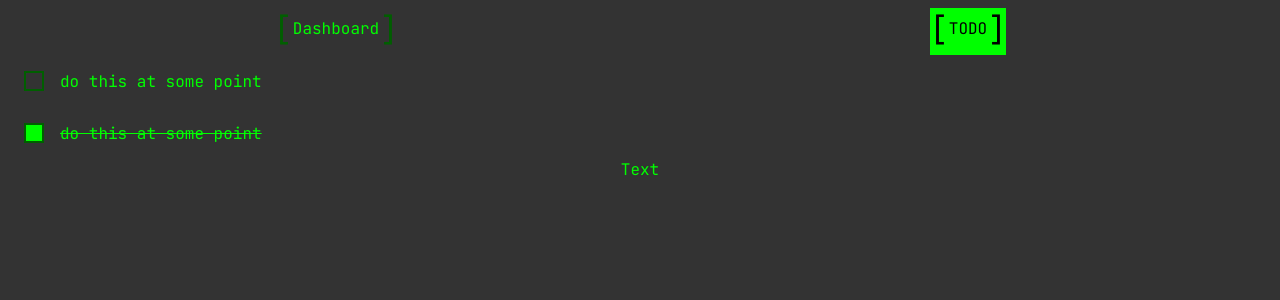
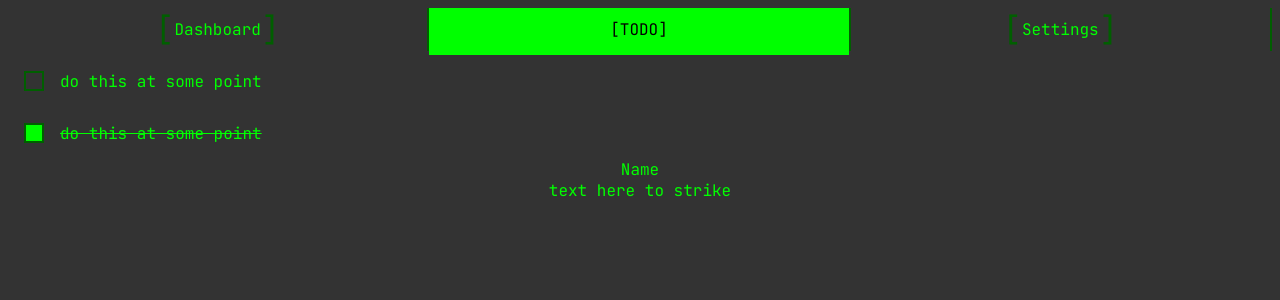
Before and after one commit to AlexFradle/utility-app, a React (Vite) app: page / in a window 1280 px wide. Both pictures are taken after a click on the element "TODO". Shown: the top 300 px of the page. Built offline with nearby package versions, Linux system fonts and the light colour scheme.

Commit message:
nav bar converted to ebuttons, started strikethrough

```diff
--- a/src/App.tsx
+++ b/src/App.tsx
@@ -4,12 +4,14 @@ import NavBar from "./widgets/NavBar";
 import HomeScreen from "./screens/HomeScreen";
 import "./App.css";
 import TodoScreen from "./screens/TodoScreen";
+import SettingsScreen from "./screens/SettingsScreen";
 
 function App() {
     const [selected, setSelected] = useState(0);
     const screens: [string, JSX.Element][] = [
         ["Dashboard", <HomeScreen />],
-        ["TODO", <TodoScreen />]
+        ["TODO", <TodoScreen />],
+        ["Settings", <SettingsScreen />],
     ];
     return (
         <div className="container">
--- /dev/null
+++ b/src/screens/SettingsScreen.tsx
@@ -0,0 +1,9 @@
+const SettingsScreen = () => {
+    return (
+        <div>
+            <div>Settings</div>
+        </div>
+    );
+};
+
+export default SettingsScreen;
--- a/src/screens/TodoScreen.tsx
+++ b/src/screens/TodoScreen.tsx
@@ -2,6 +2,7 @@ import {useState} from "react";
 import TodoItem from "../widgets/TodoItem";
 import ExpandButton from "../widgets/ExpandButton";
 import {AnimationType} from "../types";
+import Strikethrough from "../widgets/Strikethrough";
 
 const TodoScreen = () => {
     const [todoItems, setTodoItems] = useState<[string, boolean][]>([
@@ -28,8 +29,16 @@ const TodoScreen = () => {
             <ExpandButton
                 isExpanded={todoItems[0][1]}
                 expandCallback={ns => {setTodoItems(prev => [[prev[0][0], ns], ...prev.slice(1)])}}
+                id={1020023}
+                type={AnimationType.CenterExpand}
+                buttonContent="Name"
+                isToggle={true}
+                bgFade={false}
+            />
+            <Strikethrough
+                isStrike={todoItems[0][1]}
+                innerContent={"text here to strike"}
                 id={0}
-                type={AnimationType.CenterLeftRight}
             />
         </div>
     );
--- a/src/style.css
+++ b/src/style.css
@@ -7,6 +7,11 @@
     --main-col: #00ff00;
     --accent-col: #005f00;
     --animation-time: 0.2s;
+    --animation-time-sec: 1s;
+}
+
+html {
+    box-sizing: border-box;
 }
 
 body {
--- a/src/types.ts
+++ b/src/types.ts
@@ -5,4 +5,5 @@ export enum AnimationType {
     TopBottom,
     BottomTop,
     CenterLeftRight,
+    CursorPositionExpand,
 };
--- a/src/widgets/ExpandButton.css
+++ b/src/widgets/ExpandButton.css
@@ -5,6 +5,9 @@
 }
 
 .expand-button-inner {
+    color: var(--main-col);
+    transition: all var(--animation-time-sec);
+    cursor: pointer;
 }
 
 .sel-expand-button-outer {
--- a/src/widgets/ExpandButton.tsx
+++ b/src/widgets/ExpandButton.tsx
@@ -1,4 +1,4 @@
-import {useEffect} from "react";
+import {useEffect, ReactNode, HTMLAttributes} from "react";
 import {AnimationType} from "../types";
 import "./ExpandButton.css";
 
@@ -7,12 +7,21 @@ type ExpandButtonProps = {
     expandCallback: (newState: boolean) => void;
     id: number;
     type: AnimationType;
+    buttonContent: ReactNode;
+    isToggle: boolean;
+    bgFade: boolean;
+    containerClass?: string;
+    containerAttributes?: HTMLAttributes<HTMLDivElement>;
 };
 
 const ExpandButton = (props: ExpandButtonProps) => {
     useEffect(() => {
         shrink();
     }, []);
+
+    useEffect(() => {
+        props.isExpanded || shrink();
+    }, [props.isExpanded]);
 
     const shrink = () => {
         const self = document.getElementById(getOuterId())!;
@@ -88,18 +97,25 @@ const ExpandButton = (props: ExpandButtonProps) => {
         <>
             <div
                 className="expand-button-outer"
+                style={!props.bgFade ? { backgroundColor: "var(--main-col)" } : undefined}
                 id={getOuterId()}
             ></div>
             <div
                 id={getInnerId()}
-                onClick={() => {
-                    const ns = !props.isExpanded;
-                    props.expandCallback(ns);
-                    ns ? expand() : shrink();
+                onClick={e => {
+                    if (props.isToggle) {
+                        const ns = !props.isExpanded;
+                        props.expandCallback(ns);
+                        ns ? expand() : shrink();
+                    } else {
+                        props.expandCallback(true);
+                        expand();
+                    }
                 }}
-                className="expand-button-inner"
+                className={`expand-button-inner ${props.containerClass ?? ""}`}
+                {...props.containerAttributes}
             >
-                Text
+                {props.buttonContent}
             </div>
         </>
     );
--- a/src/widgets/NavBar.css
+++ b/src/widgets/NavBar.css
@@ -1,24 +1,21 @@
 .nav-container {
-    display: flex;
-    justify-content: space-around;
+    display: grid;
+    align-items: center;
     margin-bottom: 4px;
+    grid-auto-columns: 1fr;
 }
 
 .nav-item {
-    transition: all var(--animation-time);
-    cursor: pointer;
+    grid-row: 1;
+    height: 100%;
+    align-items: center;
+    justify-content: center;
+    display: flex;
+    border-right: 2px solid var(--accent-col);
 }
 
-.sel-indicator {
-    position: absolute;
-    height: 4px;
-    pointer-events: none;
-    transition: all var(--animation-time);
-}
-
-.selected {
-    background-color: rgb(0, 255, 0);
-    z-index: -10;
+.nav-item:first-child {
+    border-left: 2px solid var(--accent-col);
 }
 
 #hover-indicator {
@@ -26,10 +23,6 @@
     height: 4px;
     background-color: var(--main-col);
     transition: all var(--animation-time);
-}
-
-.text-black {
-    color: black;
 }
 
 .nav-item::before {
@@ -40,10 +33,9 @@
     transition: all var(--animation-time);
 }
 
-.sel-nav-item::before {
-    font-size: 2em;
+.nav-item.sel-expand-button-inner::before {
+    font-size: 1em;
     content: "[";
-    vertical-align: middle;
     color: black;
     transition: all var(--animation-time);
 }
@@ -56,10 +48,9 @@
     transition: all var(--animation-time);
 }
 
-.sel-nav-item::after {
-    font-size: 2em;
+.nav-item.sel-expand-button-inner::after {
+    font-size: 1em;
     content: "]";
-    vertical-align: middle;
     color: black;
     transition: all var(--animation-time);
 }
--- a/src/widgets/NavBar.tsx
+++ b/src/widgets/NavBar.tsx
@@ -1,4 +1,6 @@
 import {useEffect, useState} from "react";
+import ExpandButton from "./ExpandButton";
+import {AnimationType} from "../types";
 import "./NavBar.css";
 
 type NavBarProps = {
@@ -9,77 +11,42 @@ type NavBarProps = {
 
 const NavBar = (props: NavBarProps) => {
     useEffect(() => {
-        resetIndicators();
         const moveSel = () => {
-            moveIndicator(true, -1);
+            moveIndicator(-1);
         };
         moveSel();
         window.addEventListener('resize', moveSel);
         return () => window.removeEventListener('resize', moveSel);
     }, []);
 
-    const resetIndicators = () => {
-        const indicators = document.getElementsByClassName("sel-indicator");
-        const items = document.getElementsByClassName("nav-item");
-        for (let i = 0; i < indicators.length; i++) {
-            const dims = items[i].getBoundingClientRect();
-            items[i].classList.remove("sel-nav-item");
-            indicators[i].style.top = `${dims.y + dims.height / 2}px`;
-            indicators[i].style.left = `${dims.x + dims.width / 2}px`;
-            indicators[i].style.width = `0px`;
-            indicators[i].style.height = `0px`;
-        }
-    };
-
-    const moveIndicator = (isClick: boolean, ind: number) => {
+    const moveIndicator = (ind: number) => {
         const indicator = document.getElementById("hover-indicator")!;
         const items = document.getElementsByClassName("nav-item");
-        const indicators = document.getElementsByClassName("sel-indicator");
 
         ind = ind === -1 ? props.selectedIndex : ind;
-        if (isClick) {
-            props.indCallback(ind);
-            for (let i = 0; i < items.length; i++) {
-                if (i === ind) {
-                    indicators[i].classList.add("selected");
-                    items[i].classList.add("text-black");
-                } else {
-                    indicators[i].classList.remove("selected");
-                    items[i].classList.remove("text-black");
-                }
-            }
-        }
 
         const dims = items[ind].getBoundingClientRect();
-        indicator.style.left = `${dims.x}px`;
-        indicator.style.width = `${dims.width}px`;
+        indicator.style.left = `${dims.x + (!!ind ? 0 : 2)}px`;
+        indicator.style.width = `${dims.width - (!!ind ? 2 : 4)}px`;
         indicator.style.top = `${dims.y + dims.height}px`;
-
-        if (isClick) {
-            resetIndicators();
-            items[ind].classList.add("sel-nav-item");
-            indicators[ind].style.top = `${dims.y}px`;
-            indicators[ind].style.left = `${dims.x}px`;
-            indicators[ind].style.width = `${dims.width}px`;
-            indicators[ind].style.height = `${dims.height}px`;
-        }
     };
 
     return (
         <>
-            <div className="nav-container" onMouseLeave={() => {moveIndicator(false, -1)}}>
+            <div className="nav-container" onMouseLeave={() => {moveIndicator(-1)}}>
                 {props.titles.map((title, ind) => {
                     return (
-                        <>
-                            <div
-                                className="nav-item"
-                                onClick={() => {moveIndicator(true, ind)}}
-                                onMouseOver={() => {moveIndicator(false, ind)}}
-                            >
-                                {title}
-                            </div>
-                            <div className="sel-indicator"></div>
-                        </>
+                        <ExpandButton
+                            buttonContent={title}
+                            containerClass="nav-item"
+                            containerAttributes={{ onMouseOver: () => {moveIndicator(ind)} }}
+                            id={ind}
+                            type={AnimationType.CenterLeftRight}
+                            isExpanded={ind === props.selectedIndex}
+                            expandCallback={_ => {props.indCallback(ind)}}
+                            isToggle={false}
+                            bgFade={true}
+                        />
                     );
                 })}
             </div>
--- /dev/null
+++ b/src/widgets/Strikethrough.css
@@ -0,0 +1,4 @@
+.strikethrough {
+    position: absolute;
+    background-color: red;
+}
--- /dev/null
+++ b/src/widgets/Strikethrough.tsx
@@ -0,0 +1,49 @@
+import {ReactNode, useEffect} from "react";
+
+type StrikethroughProps = {
+    isStrike: boolean;
+    innerContent: ReactNode;
+    id: number;
+};
+
+const Strikethrough = (props: StrikethroughProps) => {
+    useEffect(() => {
+        props.isStrike ? strike() : unstrike();
+    }, [props.isStrike]);
+
+    const strike = () => {
+        const self = document.getElementById(getOuterId())!;
+        const inner = document.getElementById(getInnerId())!;
+        const dims = inner.getBoundingClientRect();
+        self.style.left = `${dims.x}px`;
+        self.style.top = `${dims.y + dims.height / 2}px`;
+        self.style.width = `${dims.width}px`;
+        self.style.height = "2px";
+    };
+
+    const unstrike = () => {
+        const self = document.getElementById(getOuterId())!;
+        const inner = document.getElementById(getInnerId())!;
+        const dims = inner.getBoundingClientRect();
+        self.style.left = `${dims.x}px`;
+        self.style.top = `${dims.y + dims.height / 2}px`;
+        self.style.width = "0px";
+        self.style.height = "0px";
+    };
+
+    const getOuterId = () => `strikethrough-outer-${props.id}`;
+    const getInnerId = () => `strikethrough-inner-${props.id}`;
+
+    return (
+        <>
+            <div
+                className="strikethrough"
+                id={getOuterId()}
+            >
+            </div>
+            <div id={getInnerId()}>{props.innerContent}</div>
+        </>
+    );
+};
+
+export default Strikethrough;
```
